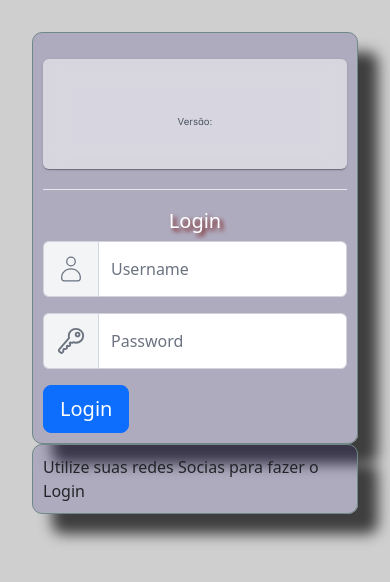
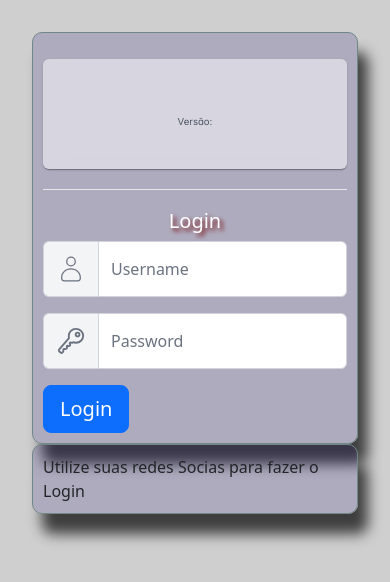
Before and after one commit to heitorbarbosaramos/minhaApiV2, a React (Vite) app in the folder client/: page /login in a window 390 px wide. Shown: the top 582 px of the page. Built offline with nearby package versions, Linux system fonts and the light colour scheme; no server answers; a web font is replaced by a local one.

Commit message:
Update index.css

```diff
--- a/client/src/index.css
+++ b/client/src/index.css
@@ -37,6 +37,7 @@ a:hover {
   .page{
     flex-direction: column;
   }
+
  }
 
  /* tablets retrato, iPad retrato, e-readers (Nook / Kindle), paisagem 800x480 telefones (Android) */
@@ -47,7 +48,11 @@ a:hover {
 }
 
 /* tablet, iPad paisagem, laptops lo-res e desktops */
-@media (max-width:801px) {  }
+@media (max-width:801px) {
+  .containerLogin{
+    box-shadow: 10px 20px 14px rgba(0, 0, 0, 0.7);;
+  }
+ }
 
 /* Tablets, laptops e desktops de grande paisagem */
 @media (max-width:1025px) {  }
```
